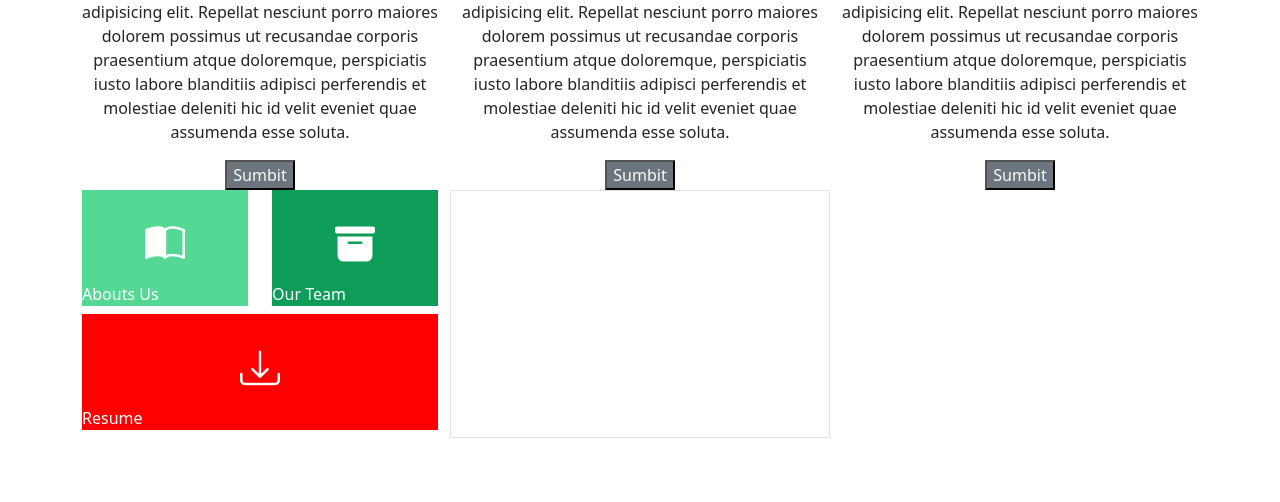
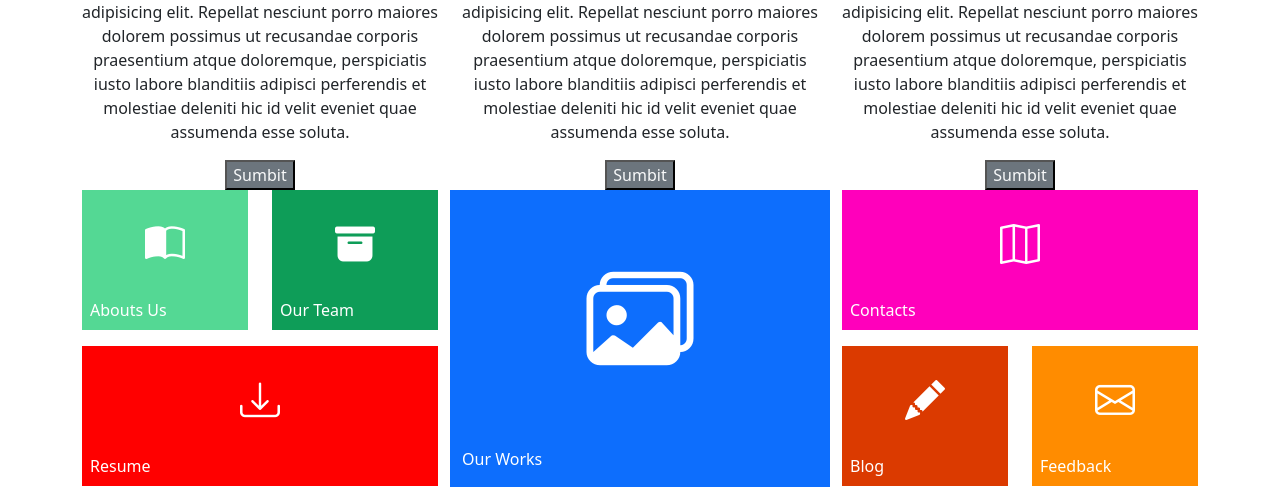
Before and after one commit to AlexisHenao123/bootstrap-react-2901771, a plain HTML site: page 1-intro-bootstrap/index.html in a window 1280 px wide. Shown: the part 658-1160 px from the top of the page. Before the commit the page ends 1096 px from the top, so only its background shows below. Drawn offline with nearby package versions, Linux system fonts and the light colour scheme.

Commit message:
Ejercicio 2

```diff
--- a/1-intro-bootstrap/index.html
+++ b/1-intro-bootstrap/index.html
@@ -64,27 +64,55 @@
                 <div class="row">
                     <div class="col-6">
                         <div class="bg-mint text-center">
-                            <i class="py-4 pb-2 d-block fs-1 text-white bi bi-book-half"></i>
-                            <p class="mb-2 text-white text-start">Abouts Us</p>
+                            <i class="py-4 d-block fs-1 text-white bi bi-book-half"></i>
+                            <p class="ps-2 pb-2 text-white text-start">Abouts Us</p>
                         </div>
                     </div>
                     <div class="col-6">
                         <div class="bg-dark-mint text-center">
-                            <i class="py-4 pb-2 d-block fs-1 text-white bi bi-archive-fill"></i>
-                            <p class="mb-2 text-white text-start">Our Team</p>
+                            <i class="py-4 d-block fs-1 text-white bi bi-archive-fill"></i>
+                            <p class="ps-2 pb-2 text-white text-start">Our Team</p>
                         </div>
                     </div>
                     <div class="col-12">
                         <div class="bg-tomato text-center">
-                            <i class="py-4 pb-2 d-block fs-1 text-white bi bi-download"></i>
-                            <p class="mb-2 text-white text-start">Resume</p>
+                            <i class="py-4 d-block fs-1 text-white bi bi-download"></i>
+                            <p class="ps-2 pb-2 text-white text-start">Resume</p>
                         </div>
                     </div>
                 </div>
             </div>
-            <div class="col-4 border">
+
+            <div class="col-4">
                 <div class="row">
+                    <div class="bg-primary text-center">
+                        <i class="imagen py-5 d-block text-white bi-images"></i>
+                        <p class="text-white text-start">Our Works</p>
+                    </div>
 
+                </div>
+            </div>
+
+            <div class="col-4">
+                <div class="row">
+                    <div class="col-12">
+                        <div class="bg-pink text-center">
+                            <i class="py-4 d-block fs-1 text-white bi bi-map"></i>
+                            <p class="ps-2 pb-2 text-white text-start">Contacts</p>
+                        </div>
+                    </div>
+                    <div class="col-6">
+                        <div class="bg-dark-orange text-center">
+                            <i class="py-4 d-block fs-1 text-white bi bi-pencil-fill"></i>
+                            <p class="ps-2 pb-2 text-white text-start">Blog</p>
+                        </div>
+                    </div>
+                    <div class="col-6">
+                        <div class="bg-orange text-center">
+                            <i class="py-4 d-block fs-1 text-white bi bi-envelope"></i>
+                            <p class="ps-2 pb-2 text-white text-start">Feedback</p>
+                        </div>
+                    </div>
                 </div>
             </div>
         </div>
--- a/1-intro-bootstrap/style.css
+++ b/1-intro-bootstrap/style.css
@@ -14,3 +14,19 @@
 .bg-tomato{
     background-color: red;
 }
+
+.imagen{
+    font-size: 107px;
+}
+
+.bg-pink{
+    background-color: rgb(255, 0, 187);
+}
+
+.bg-dark-orange{
+    background-color: rgb(219, 58, 0);
+}
+
+.bg-orange{
+    background-color: darkorange;
+}
```
